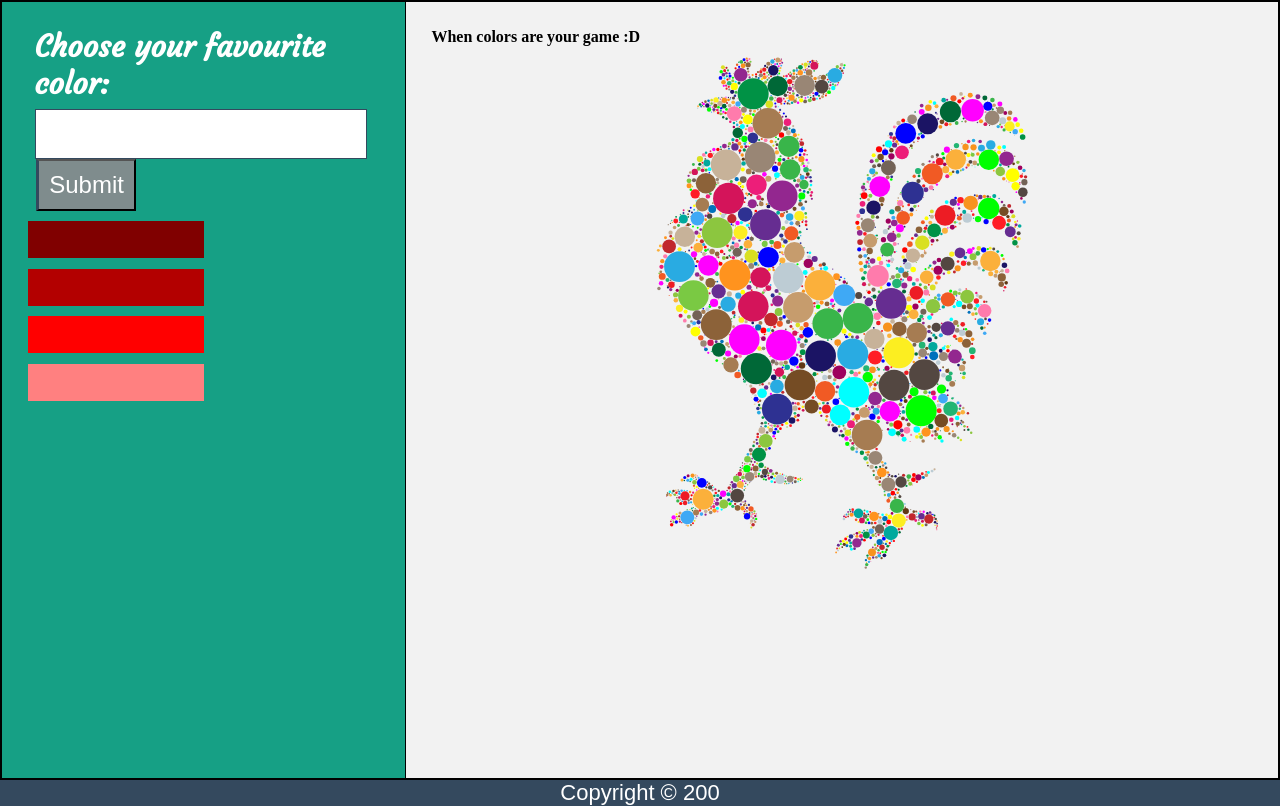
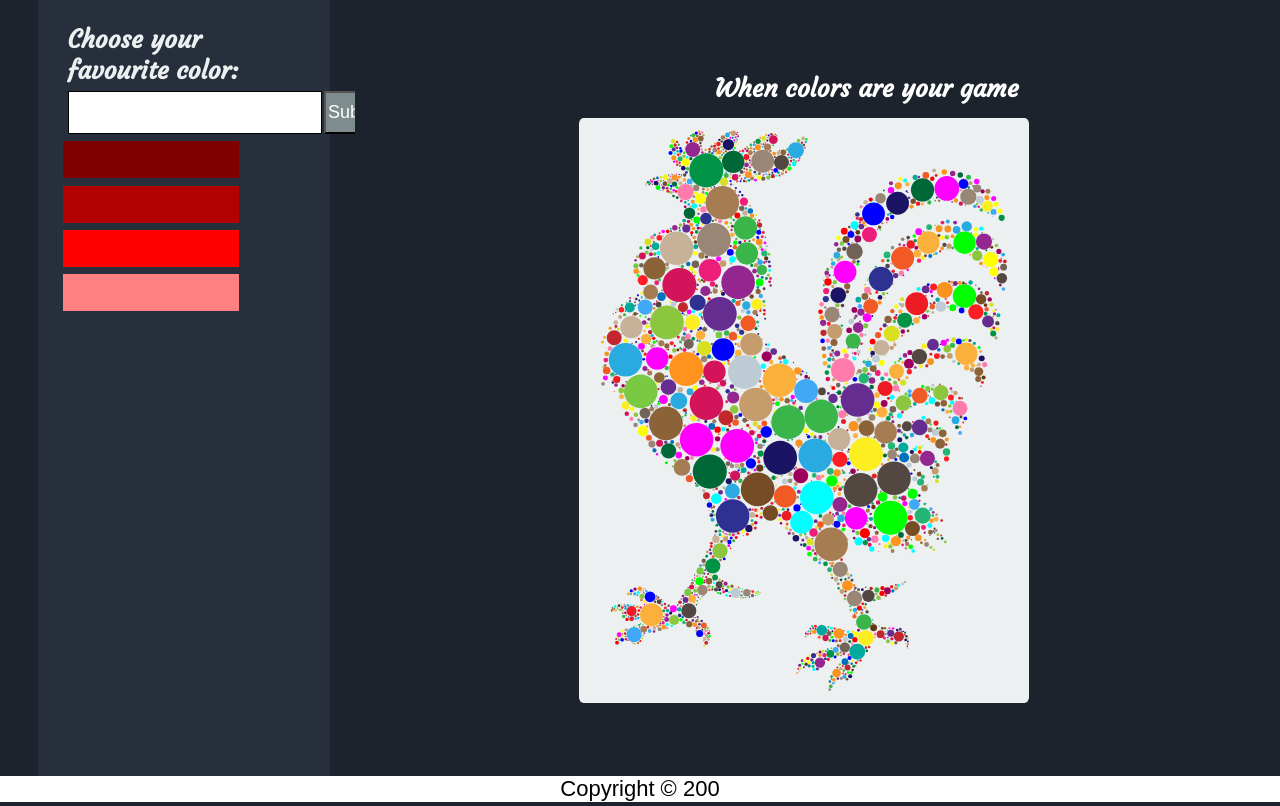
Before and after one commit to Walidmash/200Palette, a website: page public/index.html in a window 1280 px wide. Drawn offline with Linux system fonts and the light colour scheme.

Commit message:
second style demo

```diff
--- a/public/css/style.css
+++ b/public/css/style.css
@@ -3,18 +3,41 @@
     padding: 0;
 }
 
+body {
+    background: #1C232D;
+}
+
 h2 {
+    margin-left: 2%;
+    color: #ecf0f1;
+    font-family: 'Courgette', cursive;
+    font-size: 25px;
+}
+
+h4 {
     margin-left: 2%;
     color: white;
     font-family: 'Courgette', cursive;
-    font-size: 30px;
+    font-size: 25px;
+    margin-left: 40%;
 }
+
+
+/* header {
+    width: 100%;
+    color: black;
+    background-color: white;
+    font-family: 'Acme', sans-serif;
+    align-items: center;
+    text-align: center;
+} */
 
 .allPage {
     display: flex;
+    margin-left: 3%;
     flex-direction: row-reverse;
     height: 97vh;
-    border: 2px solid black;
+    width: 95%;
 }
 
 ul {
@@ -38,28 +61,41 @@ ul li {
 }
 
 #myPic {
-    padding: 2%;
-    width: 70%;
-    background: #f2f2f2;
+    /* padding: 10%; */
+    width: 80%;
+    background: #1C232D;
+    display: flex;
+    flex-direction: column;
+    justify-content: center;
+}
+
+svg {
+    background: #ecf0f1;
+    border-radius: 1%;
+    height: auto;
+    width: 50%;
+    margin: 0 auto;
+    display: block;
+    margin-top: 1.5%;
 }
 
 .paletteDiv {
     padding: 2%;
-    width: 30%;
-    background: #16a085;
-    border-right: solid 1px black;
+    width: 20%;
+    background: #272F3D;
+    margin-right: 2%;
 }
 
 .subBtn {
-    margin-left: 0.5%;
-    padding: 10px;
+    margin-left: 1%;
+    padding: 2px;
     background: #7f8c8d;
     color: white;
     text-align: center;
-    font-size: 24px;
+    font-size: 18px;
     cursor: pointer;
     transition: 0.3s;
-    border-left: 3px solid #34495e;
+    /* border-left: 3px solid #34495e; */
 }
 
 .subBtn:hover {
@@ -67,15 +103,16 @@ ul li {
 }
 
 #inputForm {
+    display: flex;
     margin-top: 2%;
     margin-left: 2%;
 }
 
 #myInput {
-    border: 1.5px solid #34495e;
+    border: 1px solid black;
     ;
     padding: 10px;
-    font-size: 24px;
+    font-size: 18px;
 }
 
 
@@ -85,26 +122,10 @@ ul li {
     margin: 0 auto;
 } */
 
-svg {
-    height: auto;
-    width: 50%;
-    margin: 0 auto;
-    display: block;
-}
-
-circle {
-    transition: all 1s;
-}
-
-circle:hover {
-    cursor: pointer;
-    width: 300px;
-}
-
 footer {
     width: 100%;
-    color: white;
-    background-color: #34495e;
+    color: black;
+    background-color: white;
     font-family: 'Acme', sans-serif;
     align-items: center;
     text-align: center;
--- a/public/index.html
+++ b/public/index.html
@@ -11,17 +11,20 @@
     <link rel="stylesheet" href="css/style.css">
     <title>200Palette</title>
 </head>
+<!-- <header>
+    <h1>When colors are your game </h1>
+
+</header> -->
 
 <body>
     <div class="allPage container">
         <div id="myPic">
             <div class="note">
-              <h4>When colors are your game :D </h4>
+                <h4>When colors are your game </h4>
             </div>
             <div class="svgPic">
-                <!-- walid -->
-              <?xml version="1.0" encoding="UTF-8"?>
-              <svg enable-background="new 0 0 1283.089 1669.326" version="1.1" viewBox="0 0 1283.089 1669.326" xmlns="http://www.w3.org/2000/svg">
+                <?xml version="1.0" encoding="UTF-8"?>
+                <svg enable-background="new 0 0 1283.089 1669.326" version="1.1" viewBox="0 0 1283.089 1669.326" xmlns="http://www.w3.org/2000/svg">
                <circle cx="278.55" cy="371.53" r="47.802" fill="#C7B299"/>
                <circle cx="888.21" cy="1140.2" r="48.532" fill="#0f0"/>
                <circle cx="247.79" cy="870.8" r="48.297" fill="#8C6239"/>
```
